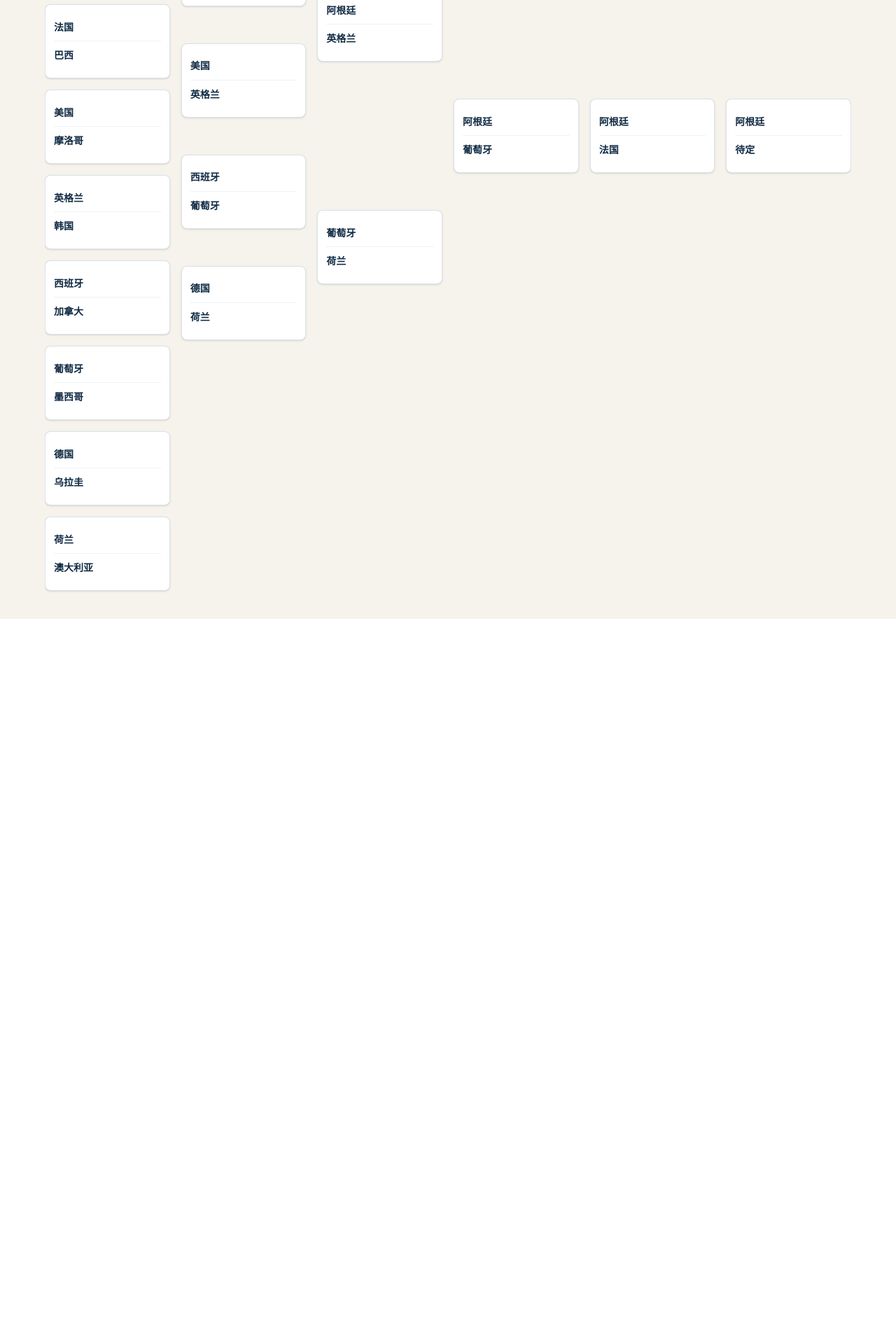
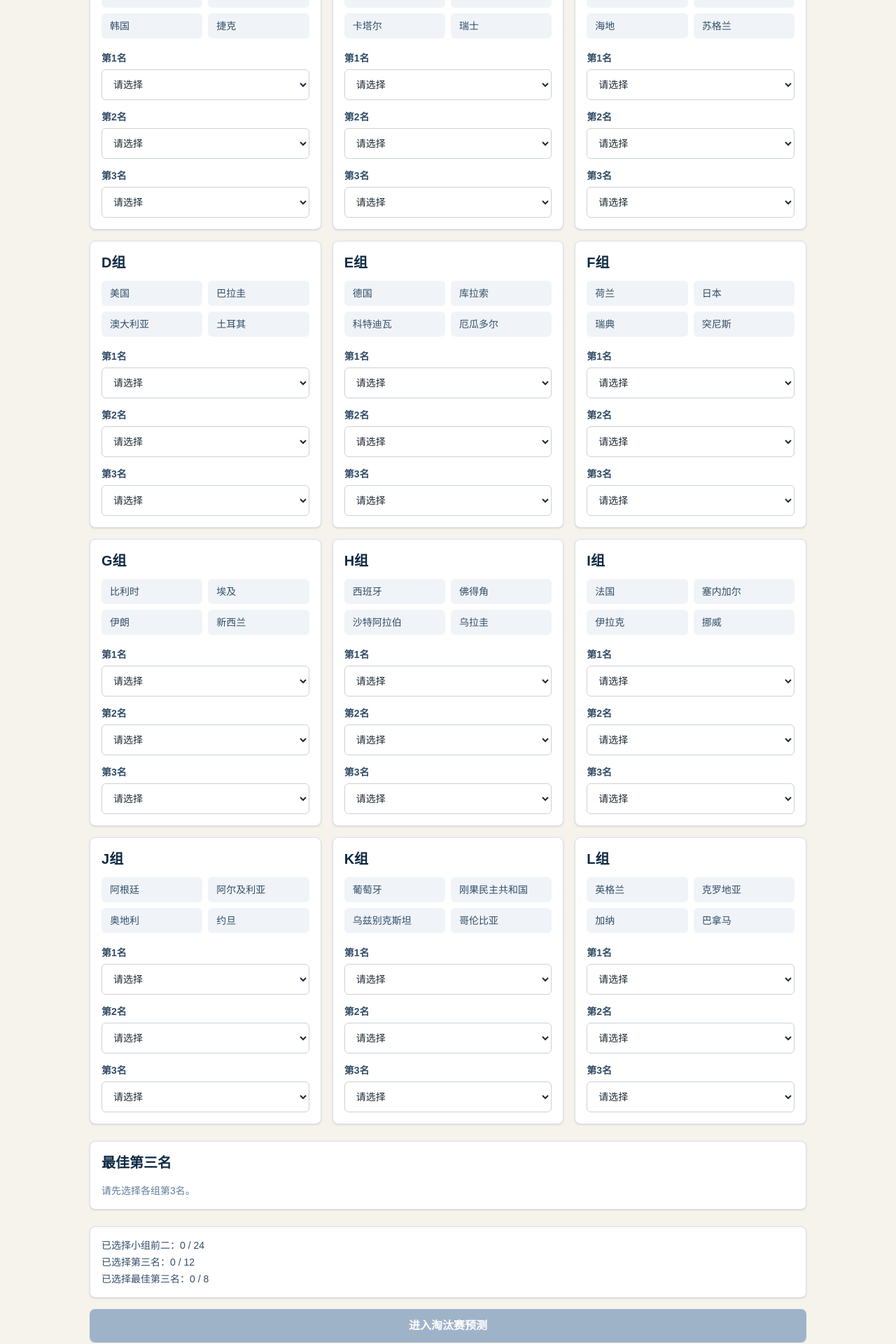
Before and after one commit to newtonfrliu/world-cup-prediction-h5, a Next.js app: page /bracket in a window 1280 px wide. Shown: the part 260-2180 px from the top of the page at 70% size. Before the commit the page ends 1144 px from the top, so only its background shows below. Built offline with nearby package versions, Linux system fonts and the light colour scheme.

Commit message:
abracket remake/page

```diff
--- a/app/bracket/page.tsx
+++ b/app/bracket/page.tsx
@@ -1,57 +1,133 @@
+"use client";
+
+import { useMemo, useState } from "react";
 import Link from "next/link";
 
-const rounds = [
-  {
-    name: "32强",
-    matches: [
-      ["阿根廷", "日本"],
-      ["法国", "巴西"],
-      ["美国", "摩洛哥"],
-      ["英格兰", "韩国"],
-      ["西班牙", "加拿大"],
-      ["葡萄牙", "墨西哥"],
-      ["德国", "乌拉圭"],
-      ["荷兰", "澳大利亚"],
-    ],
-  },
-  {
-    name: "16强",
-    matches: [
-      ["阿根廷", "巴西"],
-      ["美国", "英格兰"],
-      ["西班牙", "葡萄牙"],
-      ["德国", "荷兰"],
-    ],
-  },
-  {
-    name: "8强",
-    matches: [
-      ["阿根廷", "英格兰"],
-      ["葡萄牙", "荷兰"],
-    ],
-  },
-  {
-    name: "4强",
-    matches: [["阿根廷", "葡萄牙"]],
-  },
-  {
-    name: "决赛",
-    matches: [["阿根廷", "法国"]],
-  },
-  {
-    name: "冠军",
-    matches: [["阿根廷", ""]],
-  },
-];
+import { getTeamDisplayName } from "@/lib/teamMeta";
+
+type GroupKey =
+  | "A"
+  | "B"
+  | "C"
+  | "D"
+  | "E"
+  | "F"
+  | "G"
+  | "H"
+  | "I"
+  | "J"
+  | "K"
+  | "L";
+
+type GroupSelection = {
+  first: string;
+  second: string;
+  third: string;
+};
+
+const groupTeams: Record<GroupKey, string[]> = {
+  A: ["Mexico", "South Africa", "South Korea", "Czech Republic"],
+  B: ["Canada", "Bosnia & Herzegovina", "Qatar", "Switzerland"],
+  C: ["Brazil", "Morocco", "Haiti", "Scotland"],
+  D: ["USA", "Paraguay", "Australia", "Turkey"],
+  E: ["Germany", "Curacao", "Ivory Coast", "Ecuador"],
+  F: ["Netherlands", "Japan", "Sweden", "Tunisia"],
+  G: ["Belgium", "Egypt", "Iran", "New Zealand"],
+  H: ["Spain", "Cape Verde", "Saudi Arabia", "Uruguay"],
+  I: ["France", "Senegal", "Iraq", "Norway"],
+  J: ["Argentina", "Algeria", "Austria", "Jordan"],
+  K: ["Portugal", "DR Congo", "Uzbekistan", "Colombia"],
+  L: ["England", "Croatia", "Ghana", "Panama"],
+};
+
+const groupKeys = Object.keys(groupTeams) as GroupKey[];
+const emptySelections = groupKeys.reduce(
+  (result, group) => ({
+    ...result,
+    [group]: {
+      first: "",
+      second: "",
+      third: "",
+    },
+  }),
+  {} as Record<GroupKey, GroupSelection>,
+);
 
 export default function BracketPage() {
+  const [selections, setSelections] =
+    useState<Record<GroupKey, GroupSelection>>(emptySelections);
+  const [bestThirdTeams, setBestThirdTeams] = useState<string[]>([]);
+  const [knockoutMessage, setKnockoutMessage] = useState("");
+
+  const thirdTeams = useMemo(
+    () =>
+      groupKeys
+        .map((group) => ({
+          group,
+          team: selections[group].third,
+        }))
+        .filter((item) => item.team),
+    [selections],
+  );
+  const selectedTopTwoCount = groupKeys.reduce((count, group) => {
+    const selection = selections[group];
+    return count + Number(Boolean(selection.first)) + Number(Boolean(selection.second));
+  }, 0);
+  const selectedThirdCount = thirdTeams.length;
+  const canEnterKnockout =
+    selectedTopTwoCount === 24 &&
+    selectedThirdCount === 12 &&
+    bestThirdTeams.length === 8;
+
+  function updateGroupSelection(
+    group: GroupKey,
+    field: keyof GroupSelection,
+    team: string,
+  ) {
+    setSelections((current) => {
+      const nextSelection = {
+        ...current[group],
+        [field]: team,
+      };
+
+      for (const key of ["first", "second", "third"] as const) {
+        if (key !== field && team && nextSelection[key] === team) {
+          nextSelection[key] = "";
+        }
+      }
+
+      return {
+        ...current,
+        [group]: nextSelection,
+      };
+    });
+
+    if (field === "third") {
+      setBestThirdTeams((current) => current.filter((item) => item !== team));
+    }
+  }
+
+  function toggleBestThird(team: string) {
+    setBestThirdTeams((current) => {
+      if (current.includes(team)) {
+        return current.filter((item) => item !== team);
+      }
+
+      if (current.length >= 8) {
+        return current;
+      }
+
+      return [...current, team];
+    });
+  }
+
   return (
     <main className="min-h-screen bg-[#f6f3ec] px-4 py-6 text-[#1f2933]">
-      <section className="mx-auto w-full max-w-6xl">
+      <section className="mx-auto w-full max-w-5xl">
         <div className="mb-6 flex items-start justify-between gap-4">
           <div>
             <p className="text-sm font-semibold uppercase text-[#d64545]">
-              Knockout Bracket
+              Road To Final
             </p>
             <h1 className="mt-2 text-3xl font-black text-[#102a43]">
               世界杯晋级之路
@@ -65,32 +141,129 @@
           </Link>
         </div>
 
-        <div className="overflow-x-auto pb-4">
-          <div className="grid min-w-[980px] grid-cols-6 gap-4">
-            {rounds.map((round) => (
-              <section key={round.name} className="min-w-0">
-                <h2 className="mb-3 text-center text-sm font-black text-[#102a43]">
-                  {round.name}
+        <div className="mb-5 grid grid-cols-2 gap-2 text-center text-sm font-bold">
+          <div className="rounded-lg bg-[#102a43] px-3 py-3 text-white">
+            阶段一：小组晋级预测
+          </div>
+          <div className="rounded-lg border border-[#cbd2d9] bg-white px-3 py-3 text-[#52606d]">
+            阶段二：淘汰赛预测
+          </div>
+        </div>
+
+        <div className="grid gap-4 md:grid-cols-2 xl:grid-cols-3">
+          {groupKeys.map((group) => {
+            const selectedTeams = Object.values(selections[group]).filter(Boolean);
+
+            return (
+              <article
+                key={group}
+                className="rounded-lg border border-[#d9e2ec] bg-white p-4 shadow-sm"
+              >
+                <h2 className="text-xl font-black text-[#102a43]">
+                  {group}组
                 </h2>
-                <div className="flex min-h-[620px] flex-col justify-around gap-4">
-                  {round.matches.map(([homeTeam, awayTeam], index) => (
-                    <article
-                      key={`${round.name}-${homeTeam}-${awayTeam}-${index}`}
-                      className="rounded-lg border border-[#d9e2ec] bg-white p-3 shadow-sm"
-                    >
-                      <div className="flex h-10 items-center border-b border-[#edf2f7] text-sm font-semibold text-[#102a43]">
-                        {homeTeam}
-                      </div>
-                      <div className="flex h-10 items-center text-sm font-semibold text-[#102a43]">
-                        {awayTeam || "待定"}
-                      </div>
-                    </article>
+                <div className="mt-3 grid grid-cols-2 gap-2 text-sm text-[#334e68]">
+                  {groupTeams[group].map((team) => (
+                    <div key={team} className="rounded-md bg-[#f0f4f8] px-3 py-2">
+                      {getTeamDisplayName(team)}
+                    </div>
                   ))}
                 </div>
-              </section>
-            ))}
+
+                <div className="mt-4 space-y-3">
+                  {[
+                    ["first", "第1名"],
+                    ["second", "第2名"],
+                    ["third", "第3名"],
+                  ].map(([field, label]) => (
+                    <label key={field} className="block">
+                      <span className="text-sm font-semibold text-[#334e68]">
+                        {label}
+                      </span>
+                      <select
+                        value={selections[group][field as keyof GroupSelection]}
+                        onChange={(event) =>
+                          updateGroupSelection(
+                            group,
+                            field as keyof GroupSelection,
+                            event.target.value,
+                          )
+                        }
+                        className="mt-1 h-11 w-full rounded-md border border-[#cbd2d9] bg-white px-3 text-sm outline-none focus:border-[#d64545] focus:ring-4 focus:ring-[#d64545]/15"
+                      >
+                        <option value="">请选择</option>
+                        {groupTeams[group].map((team) => (
+                          <option
+                            key={team}
+                            value={team}
+                            disabled={
+                              selectedTeams.includes(team) &&
+                              selections[group][field as keyof GroupSelection] !== team
+                            }
+                          >
+                            {getTeamDisplayName(team)}
+                          </option>
+                        ))}
+                      </select>
+                    </label>
+                  ))}
+                </div>
+              </article>
+            );
+          })}
+        </div>
+
+        <section className="mt-6 rounded-lg border border-[#d9e2ec] bg-white p-4 shadow-sm">
+          <h2 className="text-xl font-black text-[#102a43]">最佳第三名</h2>
+          <div className="mt-4 grid gap-2 sm:grid-cols-2 lg:grid-cols-3">
+            {thirdTeams.length === 0 ? (
+              <p className="text-sm text-[#627d98]">请先选择各组第3名。</p>
+            ) : null}
+
+            {thirdTeams.map(({ group, team }) => {
+              const checked = bestThirdTeams.includes(team);
+              const disabled = !checked && bestThirdTeams.length >= 8;
+
+              return (
+                <label
+                  key={`${group}-${team}`}
+                  className="flex items-center gap-2 rounded-md border border-[#d9e2ec] px-3 py-2 text-sm text-[#334e68]"
+                >
+                  <input
+                    type="checkbox"
+                    checked={checked}
+                    disabled={disabled}
+                    onChange={() => toggleBestThird(team)}
+                  />
+                  <span>
+                    {group}组第3：{getTeamDisplayName(team)}
+                  </span>
+                </label>
+              );
+            })}
           </div>
+        </section>
+
+        <div className="mt-6 rounded-lg border border-[#d9e2ec] bg-white p-4 text-sm text-[#334e68] shadow-sm">
+          <p>已选择小组前二：{selectedTopTwoCount} / 24</p>
+          <p className="mt-1">已选择第三名：{selectedThirdCount} / 12</p>
+          <p className="mt-1">已选择最佳第三名：{bestThirdTeams.length} / 8</p>
         </div>
+
+        <button
+          type="button"
+          disabled={!canEnterKnockout}
+          onClick={() => setKnockoutMessage("淘汰赛预测将在下一步生成")}
+          className="mt-4 h-12 w-full rounded-lg bg-[#d64545] px-5 text-base font-bold text-white transition hover:bg-[#ba2525] disabled:cursor-not-allowed disabled:bg-[#9fb3c8]"
+        >
+          进入淘汰赛预测
+        </button>
+
+        {knockoutMessage ? (
+          <div className="mt-4 rounded-lg border border-[#bae6bd] bg-[#e3f9e5] p-4 text-sm text-[#0f7b3f]">
+            {knockoutMessage}
+          </div>
+        ) : null}
       </section>
     </main>
   );
--- a/app/page.tsx
+++ b/app/page.tsx
@@ -100,7 +100,7 @@
     <main className="min-h-screen bg-[#f6f3ec] px-5 py-8 text-[#1f2933]">
       <section className="mx-auto flex min-h-[calc(100vh-4rem)] w-full max-w-md flex-col justify-center">
         <p className="text-sm font-semibold uppercase text-[#d64545]">
-          2026 Battle
+          2026 足球世界杯
         </p>
         <h1 className="mt-3 text-4xl font-black leading-tight text-[#102a43]">
           美加墨大乱斗
```
